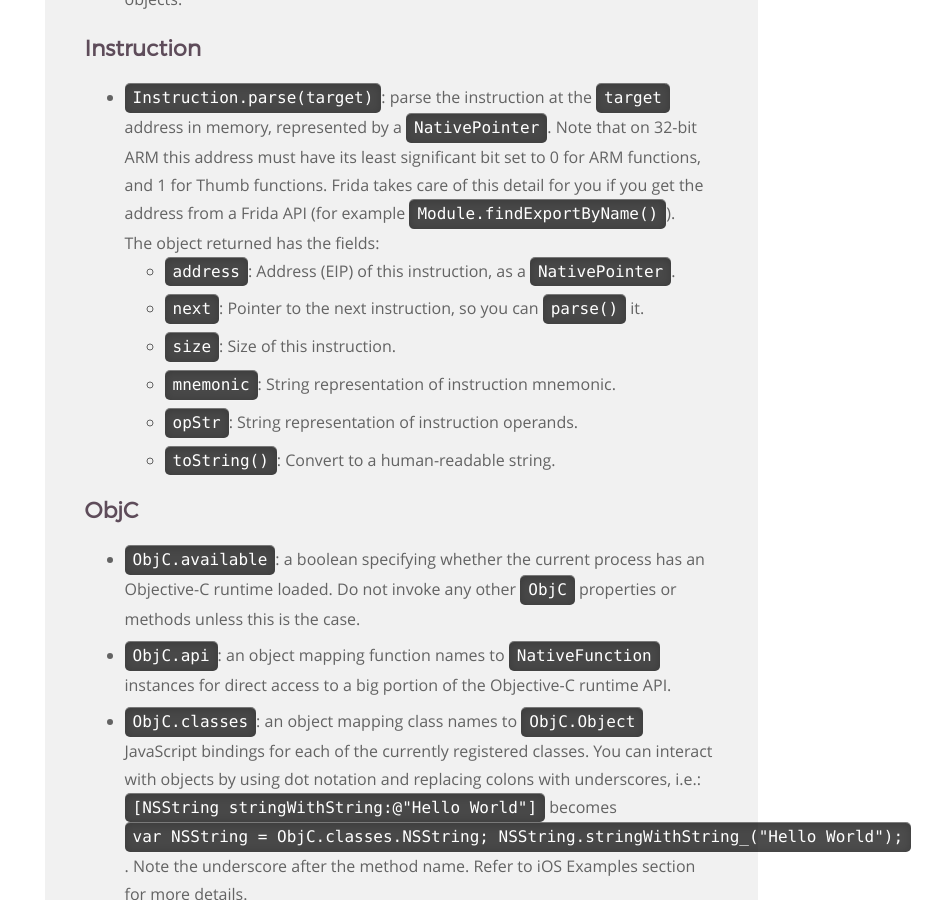
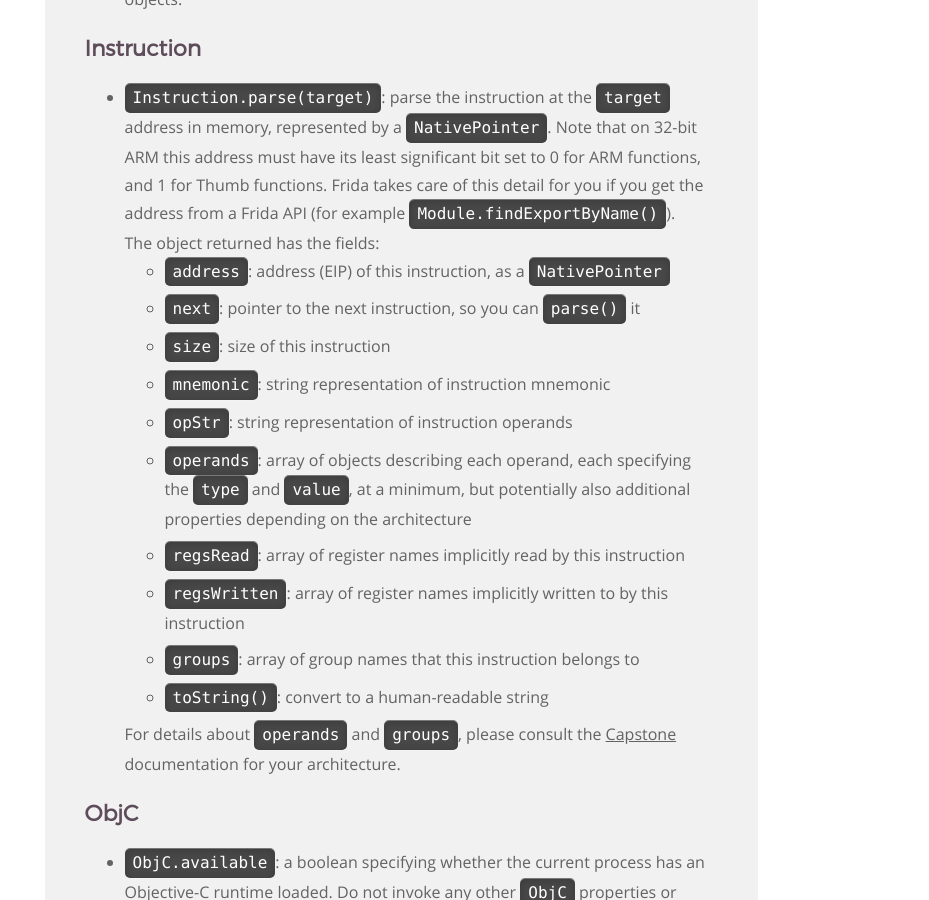
Before and after one commit to frida/frida-website, a Jekyll site: the page built from _docs/javascript-api.md, in a window 1280 px wide and 900 px high, scrolled down 36591 px. Shown: the whole window, without its empty margins (351-1280 px from the left). Built offline with Jekyll 4.4.1, drawn with Linux system fonts in a browser that asks for light colours.

Commit message:
Update the Instruction docs to cover the new additions

```diff
--- a/_docs/javascript-api.md
+++ b/_docs/javascript-api.md
@@ -1467,12 +1467,23 @@ Interceptor.attach(f, {
 
     The object returned has the fields:
 
-    -   `address`: Address (EIP) of this instruction, as a `NativePointer`.
-    -   `next`: Pointer to the next instruction, so you can `parse()` it.
-    -   `size`: Size of this instruction.
-    -   `mnemonic`: String representation of instruction mnemonic.
-    -   `opStr`: String representation of instruction operands.
-    -   `toString()`: Convert to a human-readable string.
+    -   `address`: address (EIP) of this instruction, as a `NativePointer`
+    -   `next`: pointer to the next instruction, so you can `parse()` it
+    -   `size`: size of this instruction
+    -   `mnemonic`: string representation of instruction mnemonic
+    -   `opStr`: string representation of instruction operands
+    -   `operands`: array of objects describing each operand, each specifying
+                    the `type` and `value`, at a minimum, but potentially also
+                    additional properties depending on the architecture
+    -   `regsRead`: array of register names implicitly read by this instruction
+    -   `regsWritten`: array of register names implicitly written to by this
+        instruction
+    -   `groups`: array of group names that this instruction belongs to
+    -   `toString()`: convert to a human-readable string
+
+    For details about `operands` and `groups`, please consult the
+    [Capstone](http://www.capstone-engine.org/) documentation for your
+    architecture.
 
 
 ## ObjC
```
